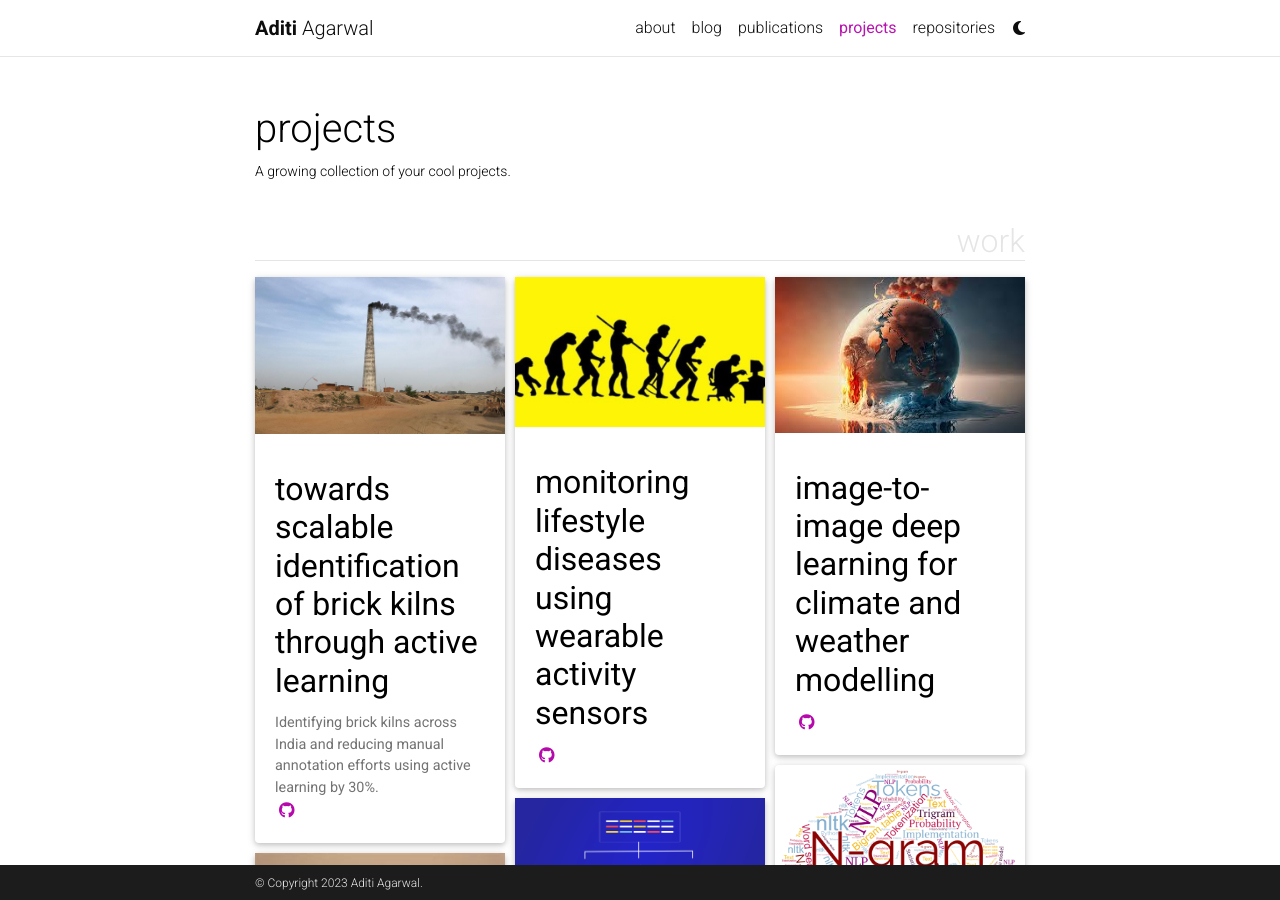
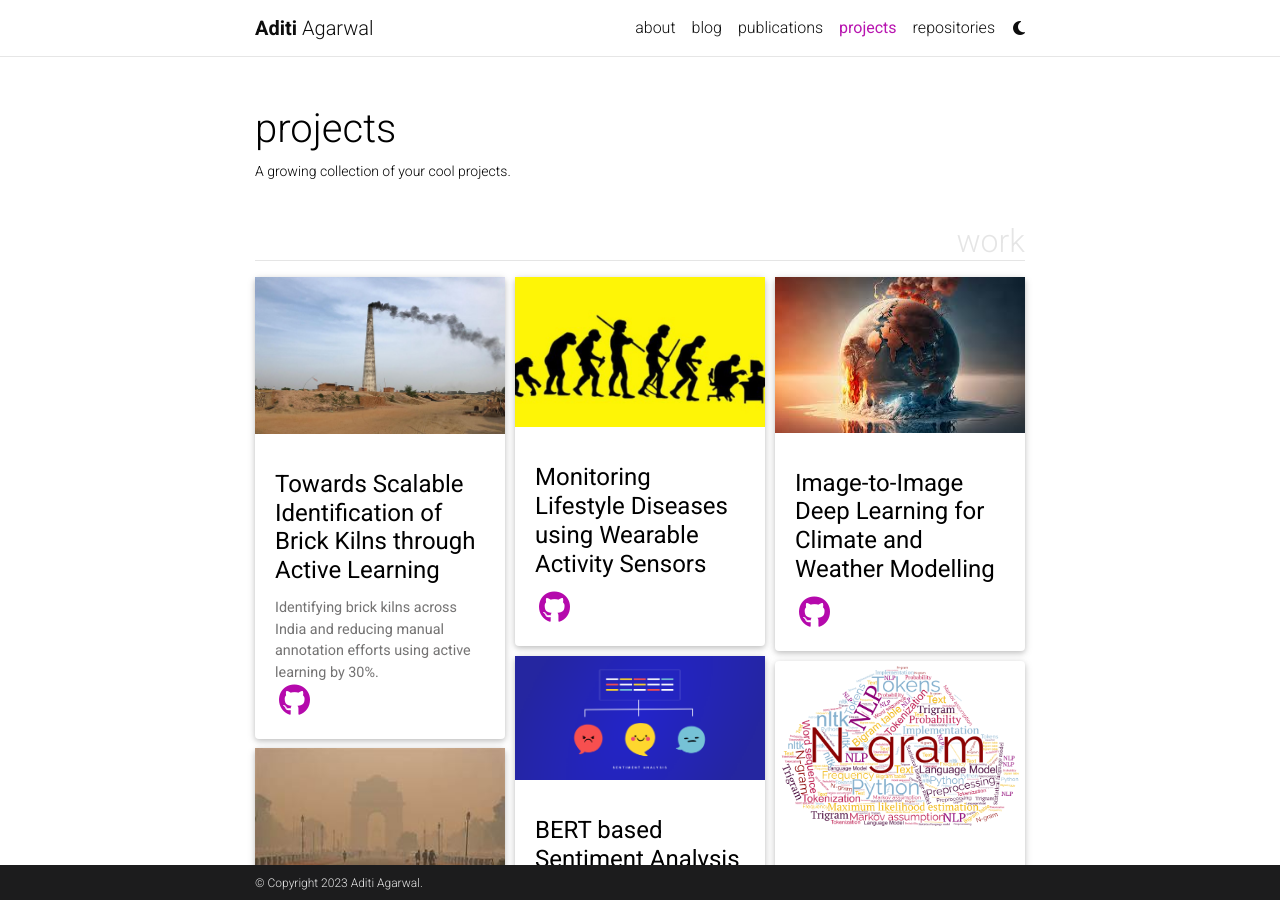
Before and after one commit to aditiagarwal-02/aditiagarwal-02.github.io, a Jekyll site: the page built from _pages/projects.md, in a window 1280 px wide and 900 px high. Built offline with Jekyll 4.4.1, drawn with Linux system fonts in a browser that asks for light colours; full-size pictures stand in for the smaller copies a plugin makes; comment, search, counter and statistics services are not loaded; a style sheet for code colours, icons or effects is not loaded.

Commit message:
updated project format

```diff
--- a/_includes/projects.html
+++ b/_includes/projects.html
@@ -12,28 +12,16 @@
           path=project.img
           alt="project thumbnail" -%}
         {%- endif %}
-        {%- if project.gif %}
-        {%- include figure.html
-          path=project.gif
-          alt="project thumbnail" -%}
-        {%- endif %}
         <div class="card-body">
-          <h2 class="card-title text-lowercase">{{ project.title }}</h2>
+          <h4 class="card-title">{{ project.title }}</h4>
           <p class="card-text">{{ project.description }}</p>
           <div class="row ml-1 mr-1 p-0">
             {%- if project.github -%}
-            <div class="github-icon">
-              <div class="icon" data-toggle="tooltip" title="Code Repository">
-                <a href="{{ project.github }}"><i class="fab fa-github gh-icon"></i></a>
-              </div>
-              {%- if project.github_stars -%}
-              <span class="stars" data-toggle="tooltip" title="GitHub Stars">
-                <i class="fas fa-star"></i>
-                <span id="{{ project.github_stars }}-stars"></span>
-              </span>
-              {%- endif %}
-            </div>
+                <a href="{{ project.github }}"><i class="fab fa-github gh-icon" style="font-size: 32px;"></i>&ensp;</a>
             {%- endif %}
+            {%- if project.project_pdf -%}
+                <a href="{{ project.project_pdf }}"><i class="fas fa-file-pdf" style="font-size: 32px;"></i></a>
+            {%- endif -%}
           </div>
         </div>
       </div>
--- a/_includes/projects_horizontal.html
+++ b/_includes/projects_horizontal.html
@@ -15,7 +15,7 @@
         <div class="col-md-12">
         {%- endif -%}
           <div class="card-body">
-            <h3 class="card-title text-lowercase">{{ project.title | capitalize }}</h3>
+            <h3 class="card-title text-lowercase">{{ project.title }}</h3>
             <p class="card-text">{{ project.description }}</p>
             <div class="row ml-1 mr-1 p-0">
               {%- if project.github -%}
```
